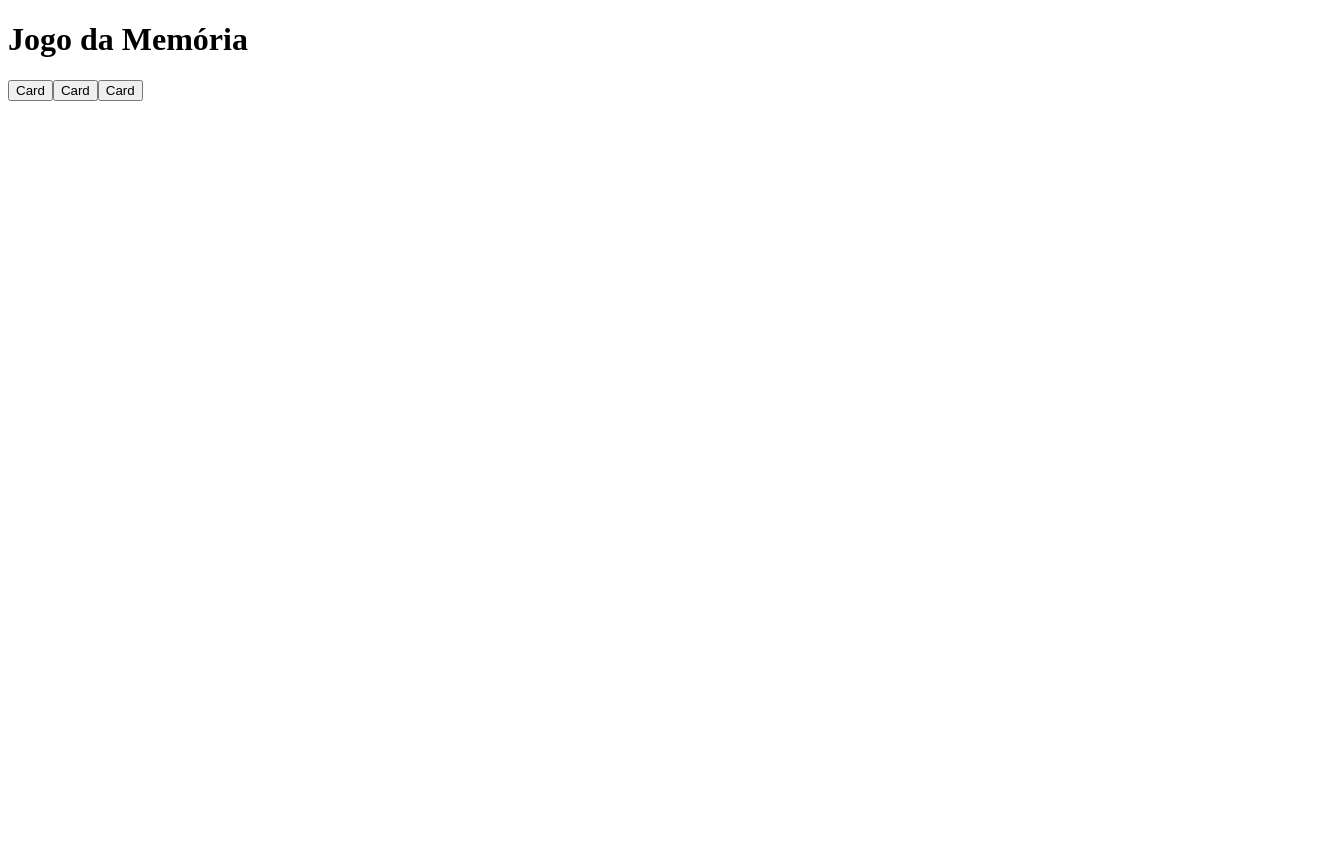
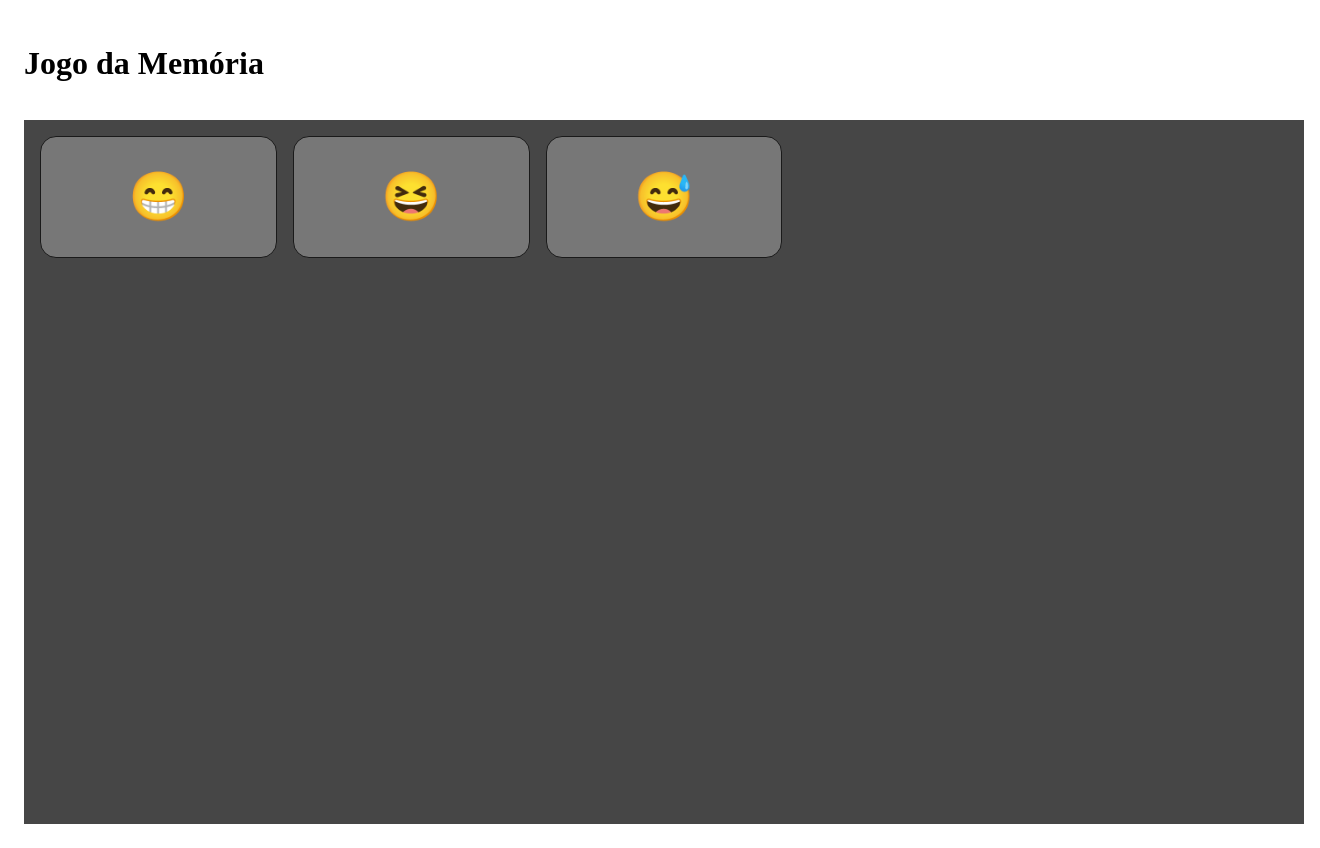
Before and after one commit to PedroKuczera/MEMO-GAME, a React app: page / in a window 1280 px wide. Shown: the whole page, 1320 px wide, since content can reach past the window. Before the commit the page ends 800 px from the top, so only its background shows below. Built offline with nearby package versions, Linux system fonts and the light colour scheme; the HTML template or start-up script is replaced by a standard one.

Commit message:
Estilos CSS e Props dos componentes

```diff
--- a/src/App.jsx
+++ b/src/App.jsx
@@ -3,9 +3,18 @@ import { Board } from "./components/Board"
 
 export function App() {
     return (
-        <div>
+        <div style={style}>
             <h1>Jogo da Memória</h1>
             <Board />
         </div>
     )
 }
+
+const style = {
+    width: '100vw',
+    height: '100vh',
+    padding: '1em',
+    display: 'flex',
+    flexDirection: 'column',
+    gap: '1em'
+}
--- a/src/components/Board.jsx
+++ b/src/components/Board.jsx
@@ -3,10 +3,20 @@ import { Card } from "./Card"
 
 export function Board() {
     return (
-        <div>
-            <Card />
-            <Card />
-            <Card />
+        <div style={style}>
+            <Card>😁</Card>
+            <Card>😆</Card>
+            <Card>😅</Card>
         </div>
     )
 }
+
+const style = {
+    backgroundColor: '#464646ff',
+    flexGrow: 1,
+    display: 'grid',
+    gridTemplateColumns: 'repeat(5, 1fr)',
+    gridTemplateRows: 'repeat(5, 1fr)',
+    gap: '1em',
+    padding: '1em'
+}
--- a/src/components/Card.jsx
+++ b/src/components/Card.jsx
@@ -1,9 +1,20 @@
 import React from "react"
 
-export function Card() {
+export function Card({ children }) {
     return (
-        <button>
-            Card
+        <button style={style}>
+            {children}
         </button>
     )
 }
+
+const style = {
+    backgroundColor: '#777777',
+    fontSize: '3em',
+    display: 'flex',
+    justifyContent: 'center',
+    alignItems: 'center',
+    borderRadius: '16px',
+    border: '1px solid #1a1a1a',
+    cursor: 'pointer'
+}
```
